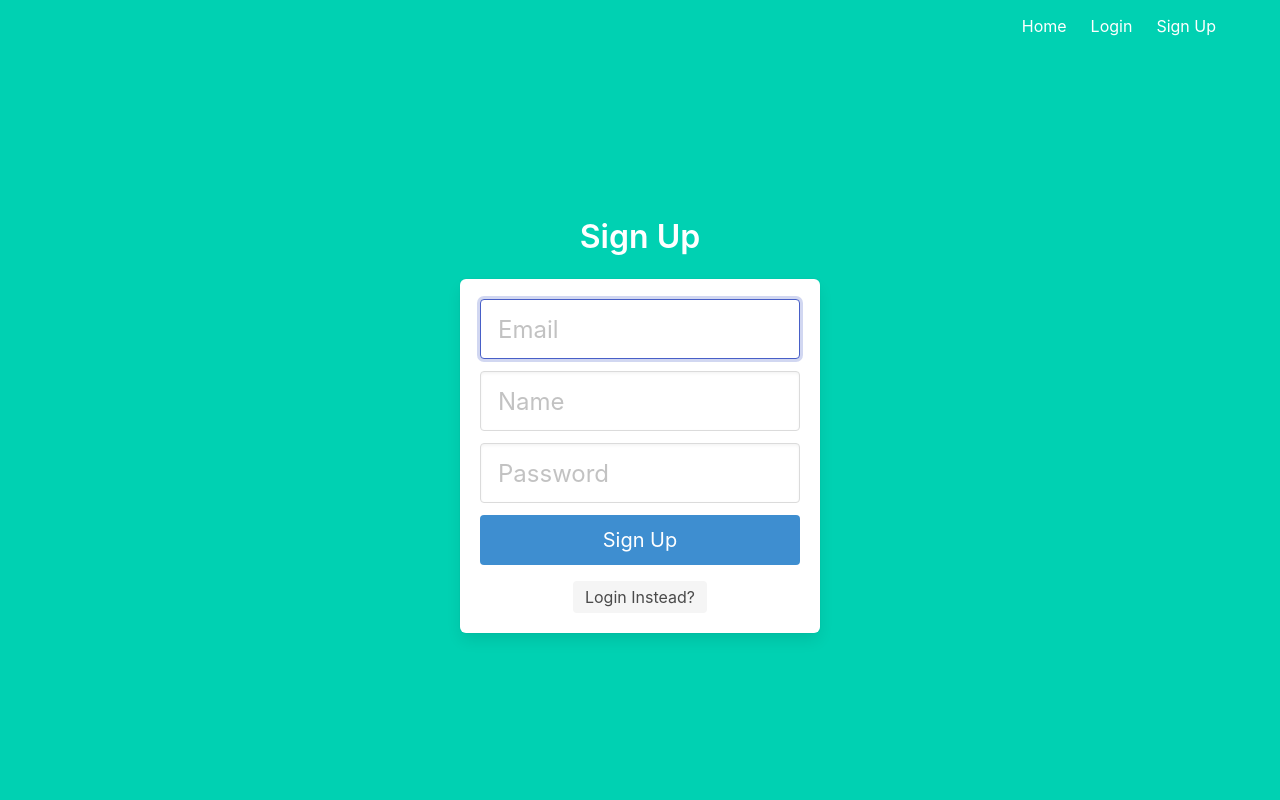
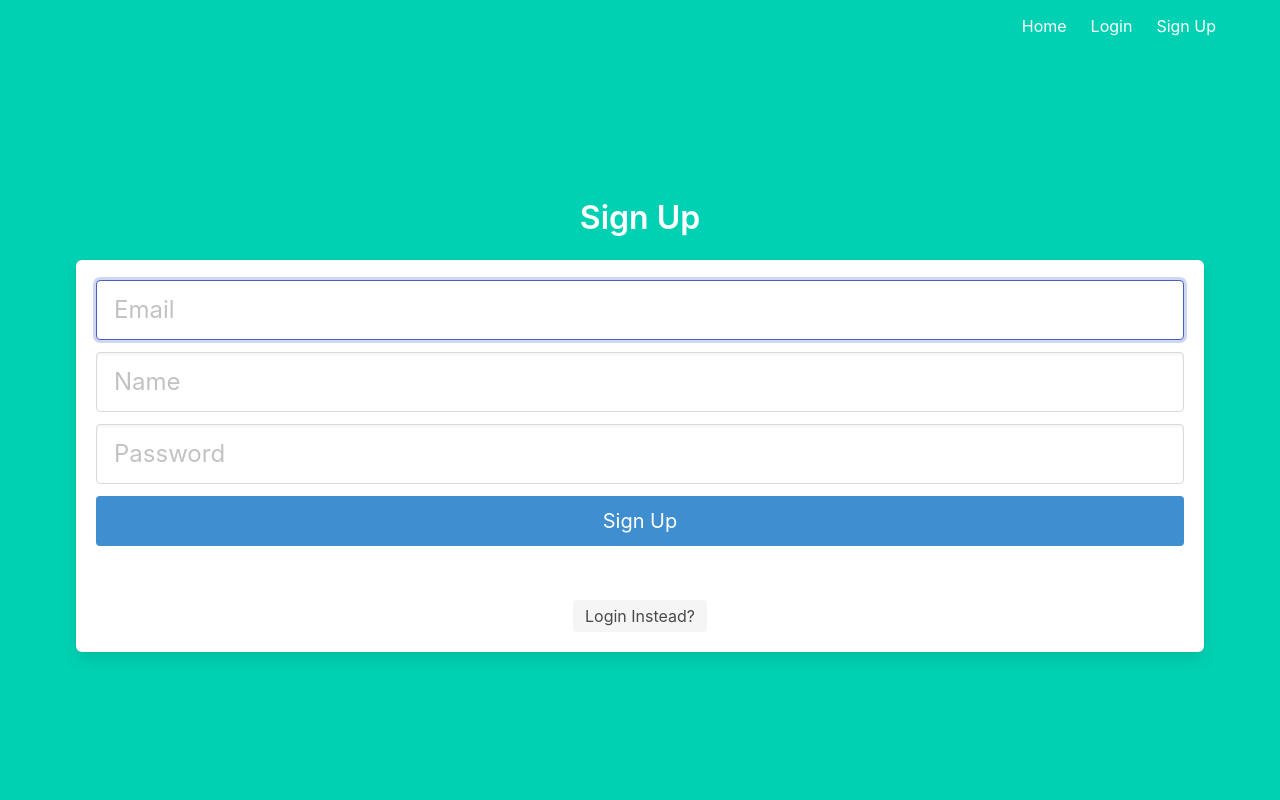
Before and after one commit to chriscn/flask-auth-app, a Flask app: page /signup in a window 1280 px wide. Run offline with Flask 2, Linux system fonts and the light colour scheme.

Commit message:
Updated spacing for the login/signup pages.

```diff
--- a/flask_auth_app/templates/login.html
+++ b/flask_auth_app/templates/login.html
@@ -1,7 +1,7 @@
 {% extends "base.html" %}
 
 {% block content %}
-<div class="column is-4 is-offset-4">
+<div class="column is-full">
     <h3 class="title">Login</h3>
     <div class="box">
         {% with messages = get_flashed_messages() %}
--- a/flask_auth_app/templates/signup.html
+++ b/flask_auth_app/templates/signup.html
@@ -1,7 +1,7 @@
 {% extends "base.html" %}
 
 {% block content %}
-<div class="column is-4 is-offset-4">
+<div class="column is-full">
     <h3 class="title">Sign Up</h3>
     <div class="box">
         {% with messages = get_flashed_messages() %}
```
